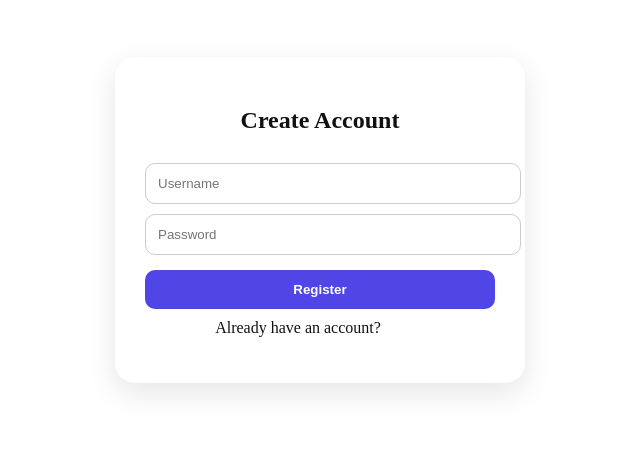
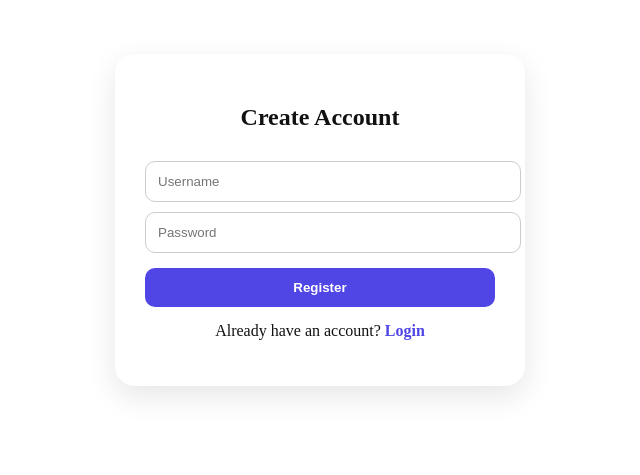
Before and after one commit to PreethiBose30/Smart-Fitness-Activity-Recommendation, a Flask app: page /register in a window 1280 px wide. Shown: the part 188-663 px from the top of the page, without its empty margins (320-960 px from the left). Run offline with Flask 3, Linux system fonts and the light colour scheme.

Commit message:
Update registration page styling and links

```diff
--- a/templates/register.html
+++ b/templates/register.html
@@ -17,9 +17,9 @@
 <button>Register</button>
 </form>
 
-<p style="margin-top:10px;">
+<p style="margin-top:15px;">
 Already have an account?
-<a href="/login" style="color:white;"><b>Login</b></a>
+<a href="/login"><b>Login</b></a>
 </p>
 
 </div>
```
